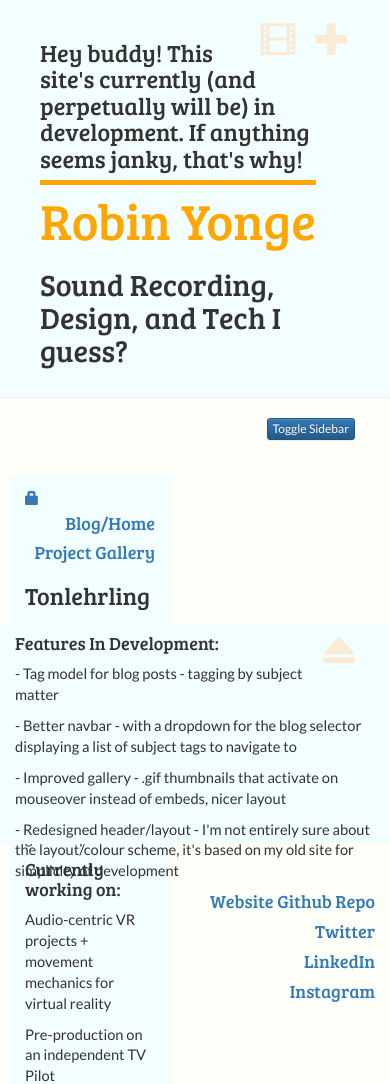
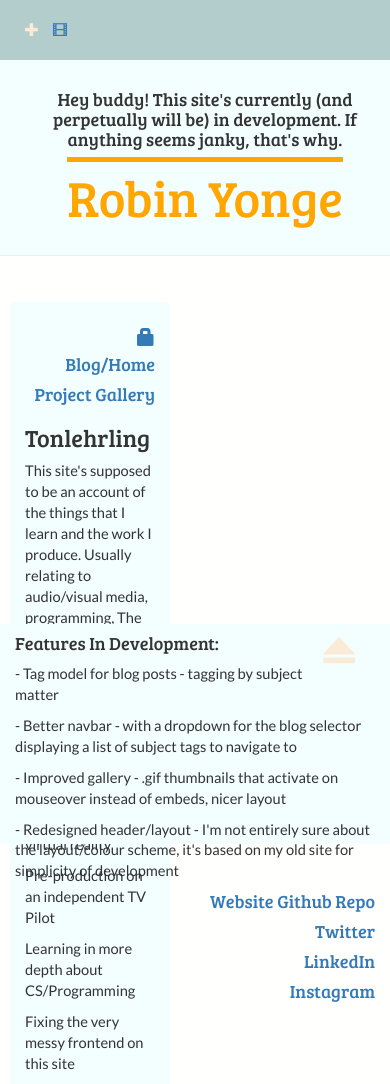
Before and after one commit to gilmoregrills/django-site, a Django app: page / in a window 390 px wide. Shown: the top 1084 px of the page. Run offline with Django 3.2, Linux system fonts and the light colour scheme; the visitor is signed in with stand-in values (Sample User, id 1); data that the repository does not hold is empty; some libraries are stand-ins or nearby versions.

Commit message:
change a DB model name, made minor adjustments to templating, site's still lame

```diff
--- a/blog/static/css/blog.css
+++ b/blog/static/css/blog.css
@@ -6,7 +6,7 @@ html {
 body {
     position: relative;
     min-height: 100%;
-    background-color: #fffff9;
+    background-color: #fffffe;
     padding-bottom: 40%;
     margin: 0;
     overflow-x: hidden;
@@ -30,7 +30,20 @@ p {
 
 
 /*this section affects the header*/
+.editor-menu {
+    background-color: #b3cccc;
+    margin-top: 0px;
+    padding: 20px 20px 20px 20px;
+}
+
+.add-item {
+    padding: 5px 10px 10px 5px;
+    position: relative;
+    color: antiquewhite;
+}
+
 .page-header {
+    position: relative;
     background-color: #f3feff;
     margin-top: 0px;
     padding: 20px 20px 20px 40px;
@@ -43,23 +56,28 @@ p {
     text-decoration: overline;
 }
 
-.top-menu, .topmenu:hover, .top-menu:visited {
-    color:antiquewhite;
-    float: right;
-    font-size: 26pt;
-    margin-right: 20px;
+/*this section affects the whole blog/post/gallery/media block*/
+#main-content {
+    text-align: center;
+    position: relative;
+    margin-left: 0px;
+    padding: 25px;
+
 }
 
-/*this section affects the whole blog/post/gallery/media block*/
 .block-container {
+    text-align: left;
+    position: relative;
     min-height: 100%;
-    padding-top: 100px;
+
+
 }
 
 .date {
     float: right;
     color: #FFD270;
 }
+
 
 .save {
     float: none;
--- a/blog/templates/blog/base.html
+++ b/blog/templates/blog/base.html
@@ -12,34 +12,38 @@
     </head>
 
     <body>
+        <div class="authcheck">
+        {% if user.is_authenticated %}
+            <div class="editor-menu">
+                    <a href="{% url 'post_new' %}" class="add-item"><span class="glyphicon glyphicon-plus"></span></a>
+                    <a href="{% url 'project_new' %}" class="add-it"><span class="glyphicon glyphicon-film"></span></a>
+            </div>
+        {% endif %}
+        </div>
+
         <div class="page-header">
-            {% if user.is_authenticated %}
-                <a href="{% url 'post_new' %}" class="top-menu"><span class="glyphicon glyphicon-plus"></span></a>
-                <a href="{% url 'project_new' %}" class="top-menu"><span class="glyphicon glyphicon-film"></span></a>
-            {% endif %}
-                <span class="title">
-                    <h3>Hey buddy! This site's currently (and perpetually will be) in development. If anything seems janky, that's why!</a></h3>
-                    <h1><a href="http://www.robinyonge.com">Robin Yonge</a></h1>
-                    <h2>Sound Recording, Design, and Tech I guess?</h2>
-                </span>
+            <span class="Announcement" align="center">
+                <h4>Hey buddy! This site's currently (and perpetually will be) in development. If anything seems janky, that's why.</a></h4>
+            </span>
+            <span class="title" align="center">
+                <h1><a href="http://www.robinyonge.com">Robin Yonge</a></h1>
+               <!-- <h2>Sound Recording, Design, and Tech I guess?</h2> -->
+            </span>
         </div>
 
         <div class="row row-offcanvas row-offcanvas-right">
 
-            <div class="col-xs-11 col-sm-9">
-            <p class="pull-right visible-xs">
-            <button type="button" class="btn btn-primary btn-xs" data-toggle="offcanvas">Toggle Sidebar</button>
-            </p>
+            <div class="col-xs-11 col-sm-9 main-content" align="left">
                 <div class="block container">
                             {% block content %}
 
                             {% endblock %}
                 </div>
             </div>
-                <div class="col-xs-6 col-sm-2 col-md-2 col-lg-2 sidebar-offcanvas" id="sidebar">
+                <div class="col-xs-6 col-sm-3 col-md-3 col-lg-3 sidebar-offcanvas" id="sidebar">
                    <div class="sidebar-content">
-                        <a href="http://www.robinyonge.co.uk/admin"><span class="glyphicon glyphicon-lock" align="right"></span></a>
                         <span class="menu" align="right">
+                            <h4><a href="http://www.robinyonge.co.uk/admin"><span class="glyphicon glyphicon-lock"></span></a></h4>
                             <h4><a href="{% url 'post_list' %}">Blog/Home</a></h4>
                             <h4><a href="{% url 'project_list' %}">Project Gallery</a></h4>
                         </span>
--- a/blog/templates/blog/post_detail.html
+++ b/blog/templates/blog/post_detail.html
@@ -2,7 +2,7 @@
 
 {% block content %}
 
-    <div class="col-sm-6 col-md-8 col-lg-10 post">
+    <div class="col-sm-6 col-md-6 col-lg-8 post">
         {% if post.published_date %}
             <div class="date">
                 {{ post.published_date }}
--- a/blog/templates/blog/post_list.html
+++ b/blog/templates/blog/post_list.html
@@ -1,7 +1,7 @@
 {% extends 'blog/base.html' %}
 
 {% block content %}
-    <div class="col-sm-6 col-md-8 col-lg-10 blog">
+    <div class="col-sm-6 col-md-6 col-lg-8 blog">
             <div class="row">
 
                     {% for post in posts %}
```
Also changed, not shown: blog/models.py (line endings or trailing spaces).
